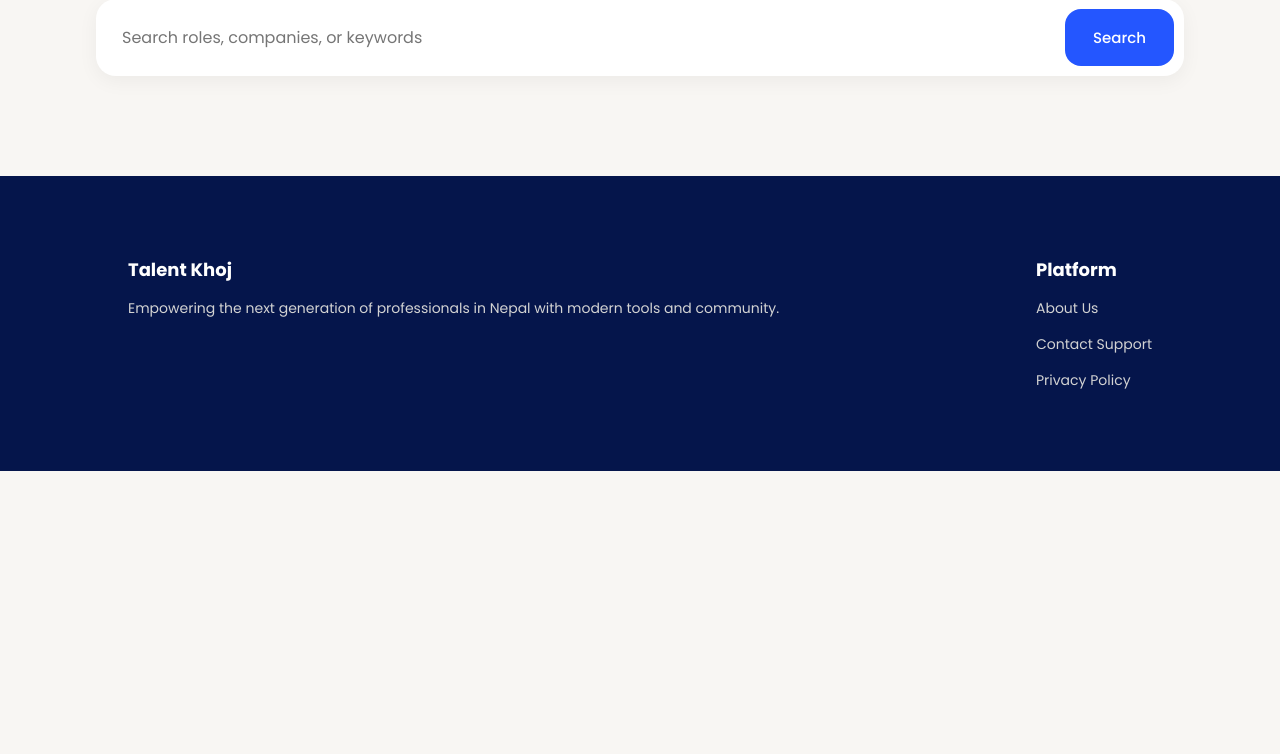
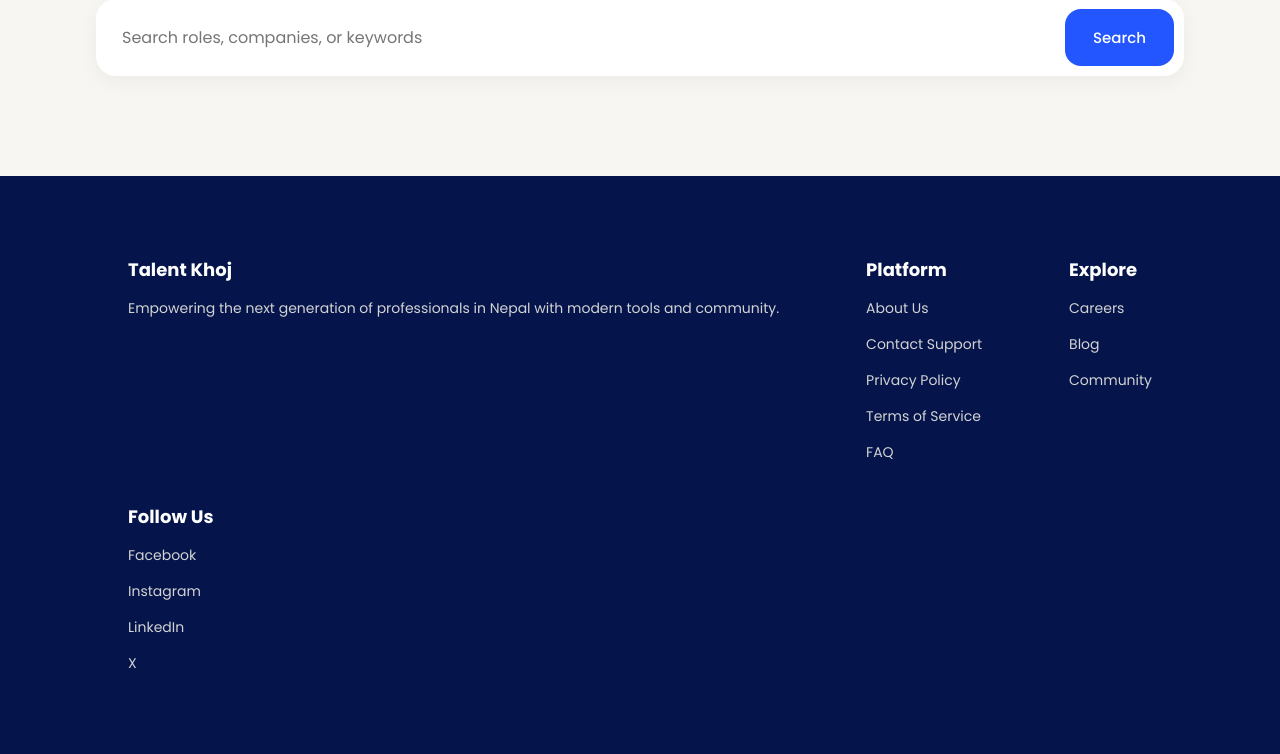
Before and after one commit to tejashexe-spec/Talentkhoj, a Flask app: page / in a window 1280 px wide. Shown: the part 448-1202 px from the top of the page. Before the commit the page ends 919 px from the top, so only its background shows below. Run offline with Flask 3, Linux system fonts and the light colour scheme.

Commit message:
fixed the footers

```diff
--- a/my_first_flask/static/css/style.css
+++ b/my_first_flask/static/css/style.css
@@ -385,6 +385,8 @@ main {
     padding: 80px 10%;
     display: flex;
     justify-content: space-between;
+    flex-wrap: wrap;
+    gap: 40px;
 }
 
 .footer h3 {
--- a/my_first_flask/templates/base.html
+++ b/my_first_flask/templates/base.html
@@ -49,6 +49,25 @@
                 <li>About Us</li>
                 <li>Contact Support</li>
                 <li>Privacy Policy</li>
+                <li>Terms of Service</li>
+                <li>FAQ</li>
+            </ul>
+        </div>
+        <div>
+            <h3>Explore</h3>
+            <ul>
+                <li>Careers</li>
+                <li>Blog</li>
+                <li>Community</li>
+            </ul>
+        </div>
+        <div>
+            <h3>Follow Us</h3>
+            <ul>
+                <li>Facebook</li>
+                <li>Instagram</li>
+                <li>LinkedIn</li>
+                <li> X</li>
             </ul>
         </div>
     </footer>
```
Also changed, not shown: other parts of my_first_flask/static/css/style.css (+106 -0 lines).
